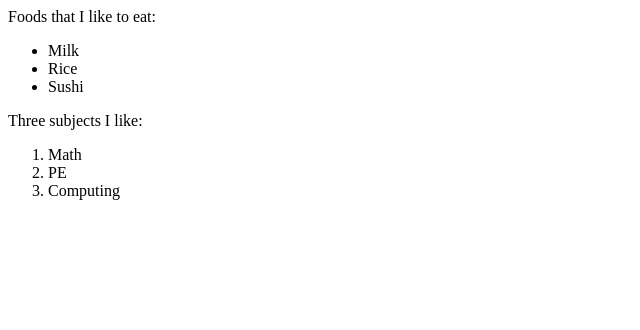
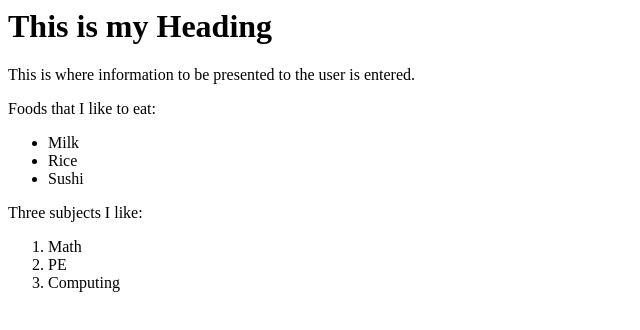
Before and after one commit to leeyubingdarrius/tempo, a plain HTML site: page index.html in a window 1280 px wide. Shown: the whole page, without its empty margins (0-640 px from the left). Drawn offline with Linux system fonts and the light colour scheme.

Commit message:
Update index.html

```diff
--- a/index.html
+++ b/index.html
@@ -1,5 +1,7 @@
 <html>
 <body>
+<h1>This is my Heading</h1>
+This is where information to be presented to the user is entered.
 
 <p>Foods that I like to eat:<p>
 <ul>
```
